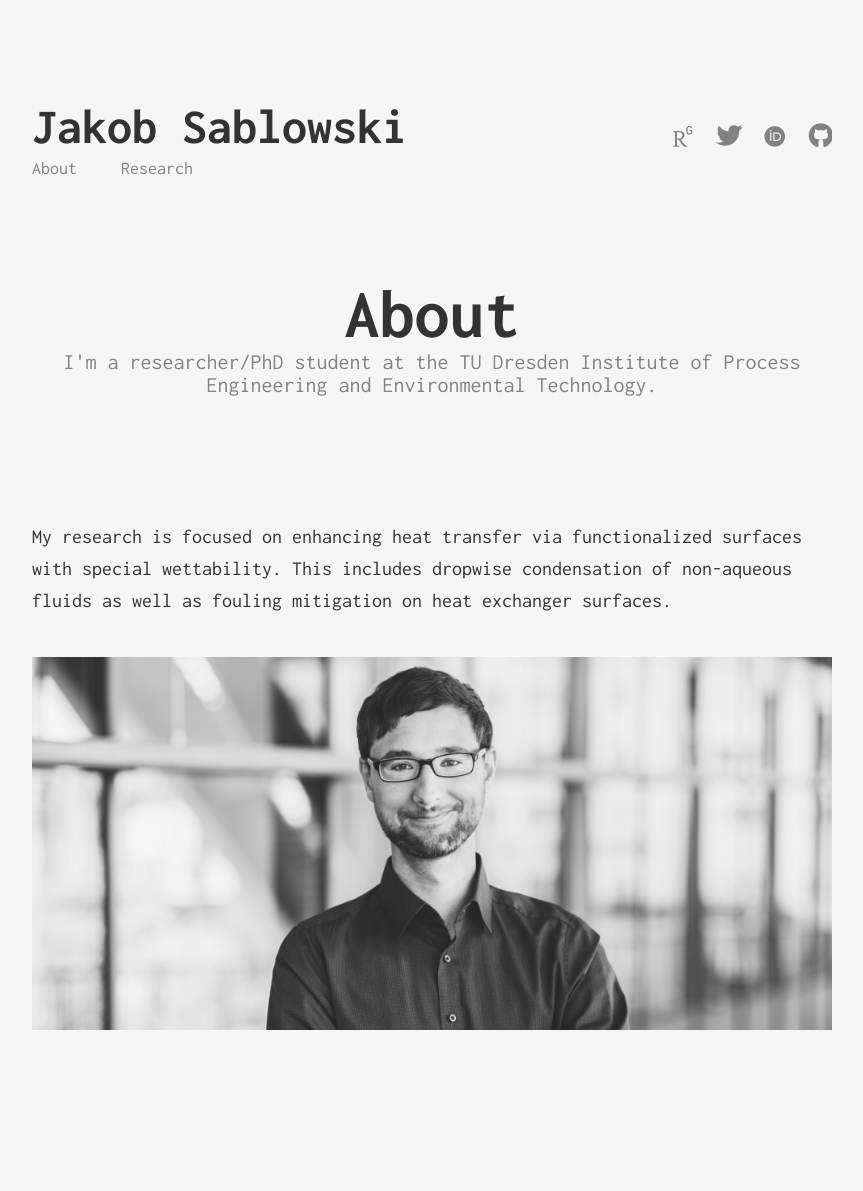
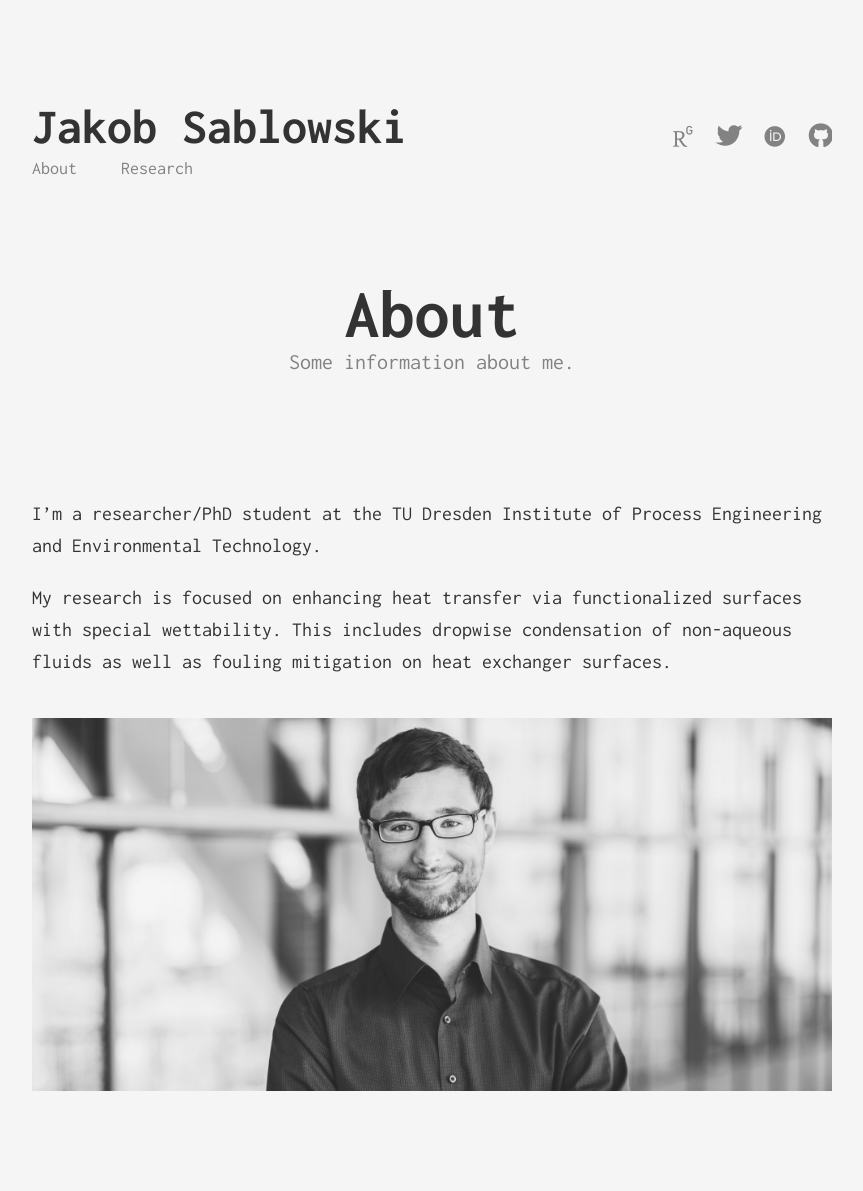
Before and after one commit to JSablowski/JSablowski.github.io, a Jekyll site: the page built from about.md, in a window 1280 px wide. Shown: the whole page, without its empty margins (208-1071 px from the left). Built offline with Jekyll 4.4.1, drawn with Linux system fonts in a browser that asks for light colours; some web fonts are replaced; before the commit the page ends 1130 px from its top, so only the background shows below that.

Commit message:
minor changes

```diff
--- a/_config.yml
+++ b/_config.yml
@@ -1,7 +1,7 @@
 # Site settings
 title: Jakob Sablowski
 description: >
-  Personal research blog about dropwise condensation research, thermal engineering and open science.
+  A personal research blog about dropwise condensation research, thermal engineering and open science.
 
 baseurl: "" # the subpath of your site, e.g. /blog/
 url: "https://JSablowski.github.io" # the base hostname & protocol for your site
--- a/about.md
+++ b/about.md
@@ -1,9 +1,10 @@
 ---
 layout: page
 title: About
-subtitle: I'm a researcher/PhD student at the TU Dresden Institute of Process Engineering and Environmental Technology.
+subtitle: Some information about me.
 permalink: /about/
 ---
+I'm a researcher/PhD student at the TU Dresden Institute of Process Engineering and Environmental Technology.
 
 My research is focused on enhancing heat transfer via functionalized surfaces with special wettability. This includes dropwise condensation of non-aqueous fluids as well as fouling mitigation on heat exchanger surfaces.
 
```
Also changed, not shown: research.md (+1 -2 lines).
